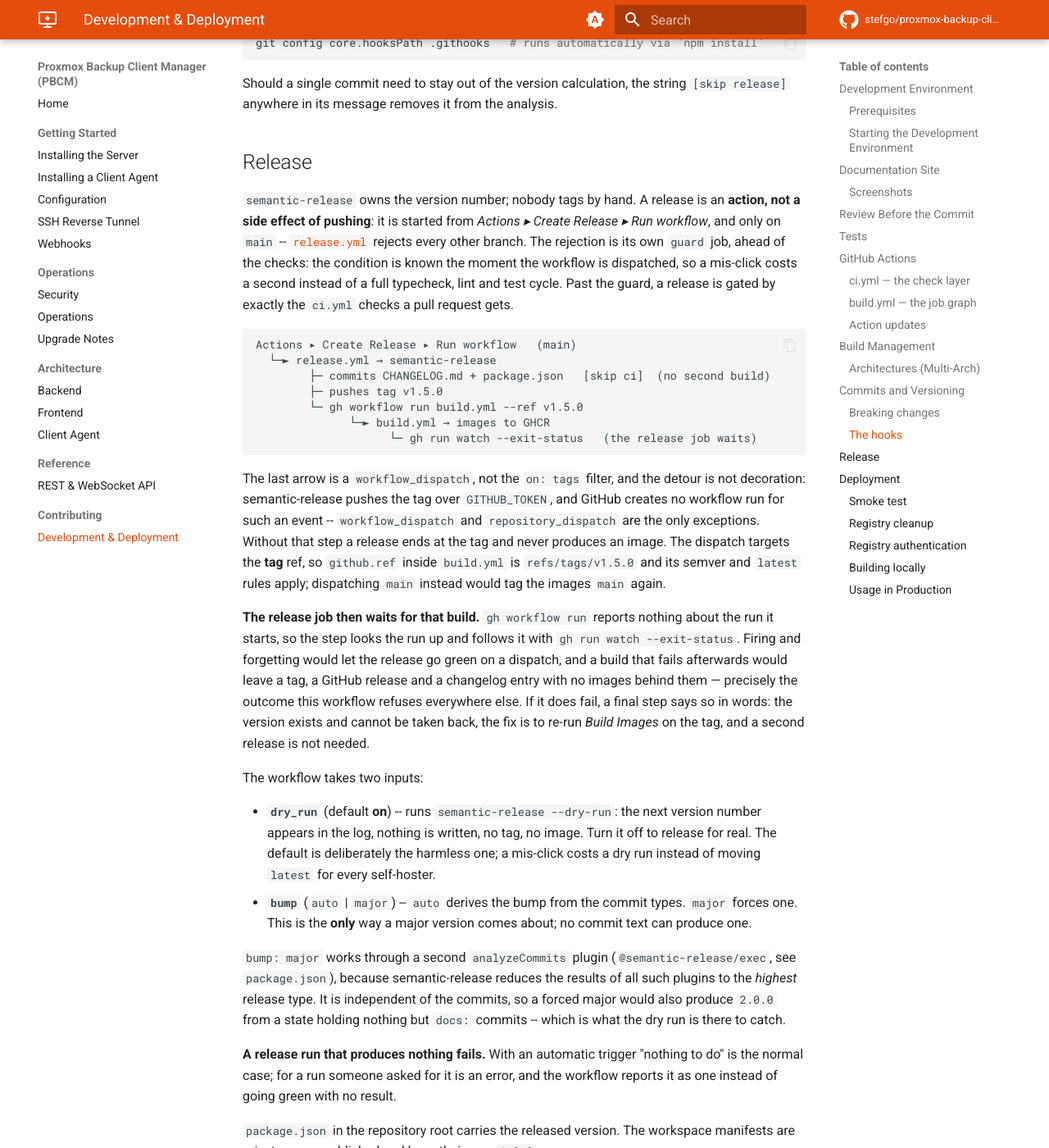
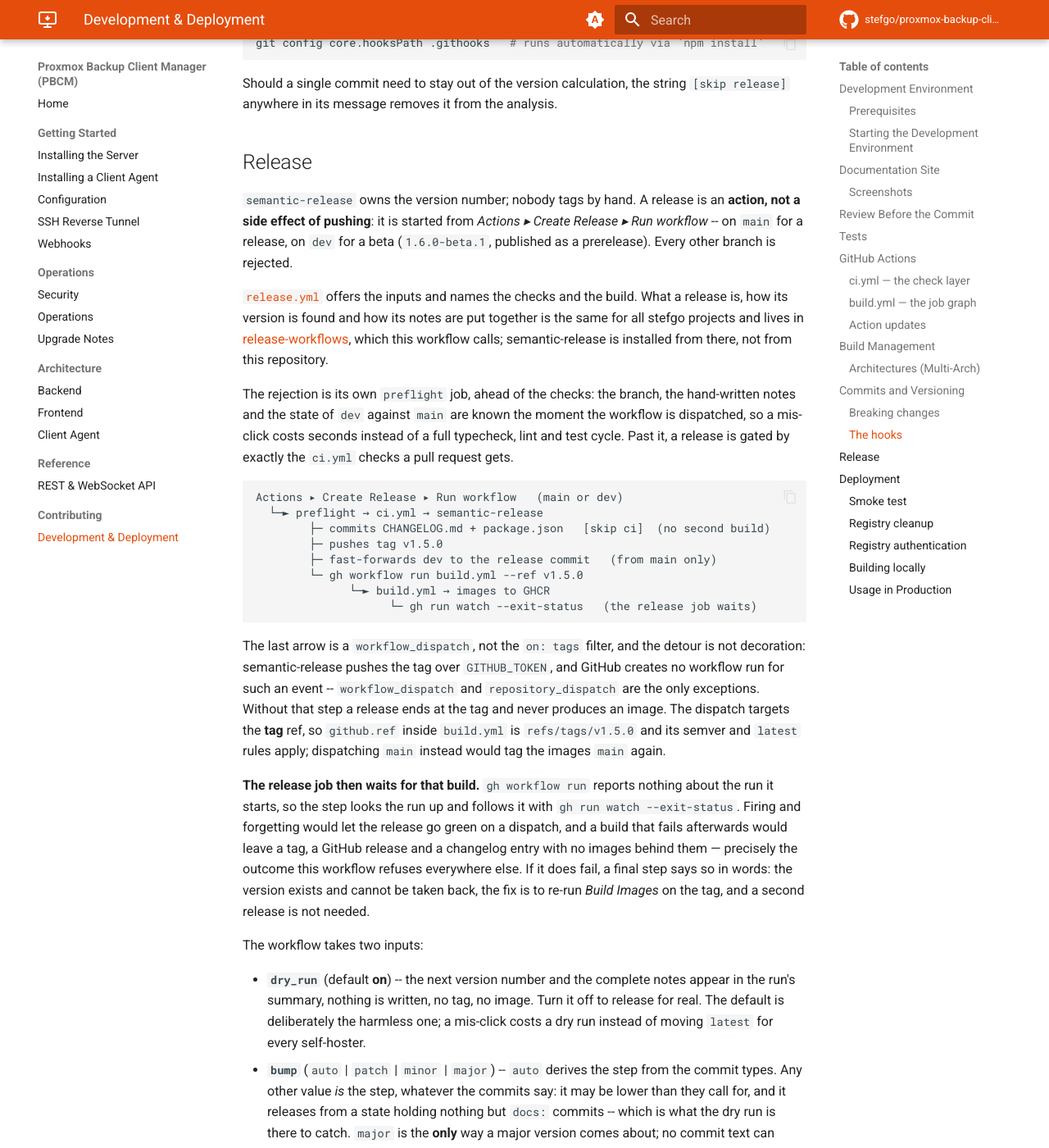
Before and after one commit to stefgo/proxmox-backup-client-manager, an MkDocs documentation site: the page built from docs/development.md, in a window 1280 px wide and 1400 px high, scrolled down 11437 px. Shown: the whole window at 82% size. Built offline with MkDocs 1.6.1 and Material for MkDocs 9.7.7, drawn with Linux system fonts in a browser that asks for light colours; comment, search, counter and statistics services are not loaded; some of the changed text lies outside the part shown.

Commit message:
ci: Release through the shared release workflow
release.yml now calls stefgo/release-workflows, which carries
semantic-release and its configuration for every project. The version
step can be chosen (patch, minor, major) as well as read from the commit
types, dev releases betas, and a release needs its hand-written notes in
.release/next.md.

The release entry of package.json and the semantic-release packages are
gone with it; nothing in this repository runs them any more.

Co-Authored-By: Claude Opus 5.5 <noreply@anthropic.com>

````diff
--- a/docs/development.md
+++ b/docs/development.md
@@ -225,7 +225,7 @@ a topic branch gets.
 | Push to `main` | the same, tagged `:main`. **No version.** |
 | Push or pull request touching `docs/` | `docs.yml` builds the site with `--strict`; `build.yml` skips it via `paths-ignore` |
 | … when that push is on `main` | `docs.yml` deploys it to GitHub Pages as well |
-| *Actions ▸ Create Release ▸ Run workflow* on `main` | `release.yml`: branch guard → `ci.yml` → semantic-release → tag → dispatches `build.yml` on the tag ref and waits for it |
+| *Actions ▸ Create Release ▸ Run workflow* on `main` or `dev` | `release.yml`: preflight → `ci.yml` → semantic-release → tag → dispatches `build.yml` on the tag ref and waits for it |
 | Nightly at 02:00 UTC | `cleanup-packages.yml` prunes GHCR |
 
 Three of the six are described in their own right further down:
@@ -452,18 +452,30 @@ Should a single commit need to stay out of the version calculation, the string
 
 `semantic-release` owns the version number; nobody tags by hand. A release is an
 **action, not a side effect of pushing**: it is started from
-*Actions ▸ Create Release ▸ Run workflow*, and only on `main` --
+*Actions ▸ Create Release ▸ Run workflow* -- on `main` for a release, on `dev`
+for a beta (`1.6.0-beta.1`, published as a prerelease). Every other branch is
+rejected.
+
 [`release.yml`](https://github.com/stefgo/proxmox-backup-client-manager/blob/main/.github/workflows/release.yml)
-rejects every other branch. The rejection is its own `guard` job, ahead of the
-checks: the condition is known the moment the workflow is dispatched, so a
-mis-click costs a second instead of a full typecheck, lint and test cycle. Past the
-guard, a release is gated by exactly the `ci.yml` checks a pull request gets.
+offers the inputs and names the checks and the build. What a release is, how its
+version is found and how its notes are put together is the same for all stefgo
+projects and lives in
+[release-workflows](https://github.com/stefgo/release-workflows), which this
+workflow calls; semantic-release is installed from there, not from this
+repository.
+
+The rejection is its own `preflight` job, ahead of the checks: the branch, the
+hand-written notes and the state of `dev` against `main` are known the moment the
+workflow is dispatched, so a mis-click costs seconds instead of a full typecheck,
+lint and test cycle. Past it, a release is gated by exactly the `ci.yml` checks a
+pull request gets.
 
 ```
-Actions ▸ Create Release ▸ Run workflow   (main)
-  └─► release.yml → semantic-release
+Actions ▸ Create Release ▸ Run workflow   (main or dev)
+  └─► preflight → ci.yml → semantic-release
         ├─ commits CHANGELOG.md + package.json   [skip ci]  (no second build)
         ├─ pushes tag v1.5.0
+        ├─ fast-forwards dev to the release commit   (from main only)
         └─ gh workflow run build.yml --ref v1.5.0
               └─► build.yml → images to GHCR
                     └─ gh run watch --exit-status   (the release job waits)
@@ -488,19 +500,31 @@ Images* on the tag, and a second release is not needed.
 
 The workflow takes two inputs:
 
-- **`dry_run`** (default **on**) -- runs `semantic-release --dry-run`: the next
-  version number appears in the log, nothing is written, no tag, no image. Turn
+- **`dry_run`** (default **on**) -- the next version number and the complete
+  notes appear in the run's summary, nothing is written, no tag, no image. Turn
   it off to release for real. The default is deliberately the harmless one; a
   mis-click costs a dry run instead of moving `latest` for every self-hoster.
-- **`bump`** (`auto` | `major`) -- `auto` derives the bump from the commit types.
-  `major` forces one. This is the **only** way a major version comes about; no
-  commit text can produce one.
+- **`bump`** (`auto` | `patch` | `minor` | `major`) -- `auto` derives the step
+  from the commit types. Any other value *is* the step, whatever the commits
+  say: it may be lower than they call for, and it releases from a state holding
+  nothing but `docs:` commits -- which is what the dry run is there to catch.
+  `major` is the **only** way a major version comes about; no commit text can
+  produce one.
 
-`bump: major` works through a second `analyzeCommits` plugin
-(`@semantic-release/exec`, see `package.json`), because semantic-release reduces
-the results of all such plugins to the *highest* release type. It is independent
-of the commits, so a forced major would also produce `2.0.0` from a state holding
-nothing but `docs:` commits -- which is what the dry run is there to catch.
+**Every release is described by hand.** `.release/next.md` holds what is new and
+what an upgrade needs; the text is placed above the generated list of commits, in
+the GitHub release and in `CHANGELOG.md`. A release with nothing written there is
+refused. A beta keeps the text, so it grows from the first beta to the release;
+the release from `main` empties the file again and drops the entries of its betas
+from `CHANGELOG.md`. `.release/footer.md` names the images and is appended to
+every release page.
+
+**`dev` is merged into `main` with its history** -- no squash, no rebase -- and
+`main` is merged back into `dev` before the next beta. semantic-release finds a
+version through the tags a branch contains, so the workflow refuses a release
+whose beta is not part of `main`, and a beta while the last release is not part
+of `dev`. After a release it fast-forwards `dev` itself when `dev` has nothing
+`main` lacks.
 
 **A release run that produces nothing fails.** With an automatic trigger "nothing
 to do" is the normal case; for a run someone asked for it is an error, and the
@@ -537,6 +561,7 @@ Which tag ends up where:
 | Push to `main` | `main`, `sha-<short>` | no |
 | Push to `dev` | `dev`, `sha-<short>` | no |
 | Release tag `v1.5.0` | `1.5.0`, `1.5`, `latest` | **yes** |
+| Beta tag `v1.6.0-beta.1` | `1.6.0-beta.1` | no |
 | Dispatch on a branch | `<branch>`, `sha-<short>` | no |
 
 `:main` and `:dev` are rolling pointers without a version: `:main` is the state
````
Also changed, not shown: .release/footer.md (added, +10 -0 lines), .release/next.md (added, +11 -0 lines), CLAUDE.md (+25 -9 lines), package.json (+0 -51 lines), 2 other files.
